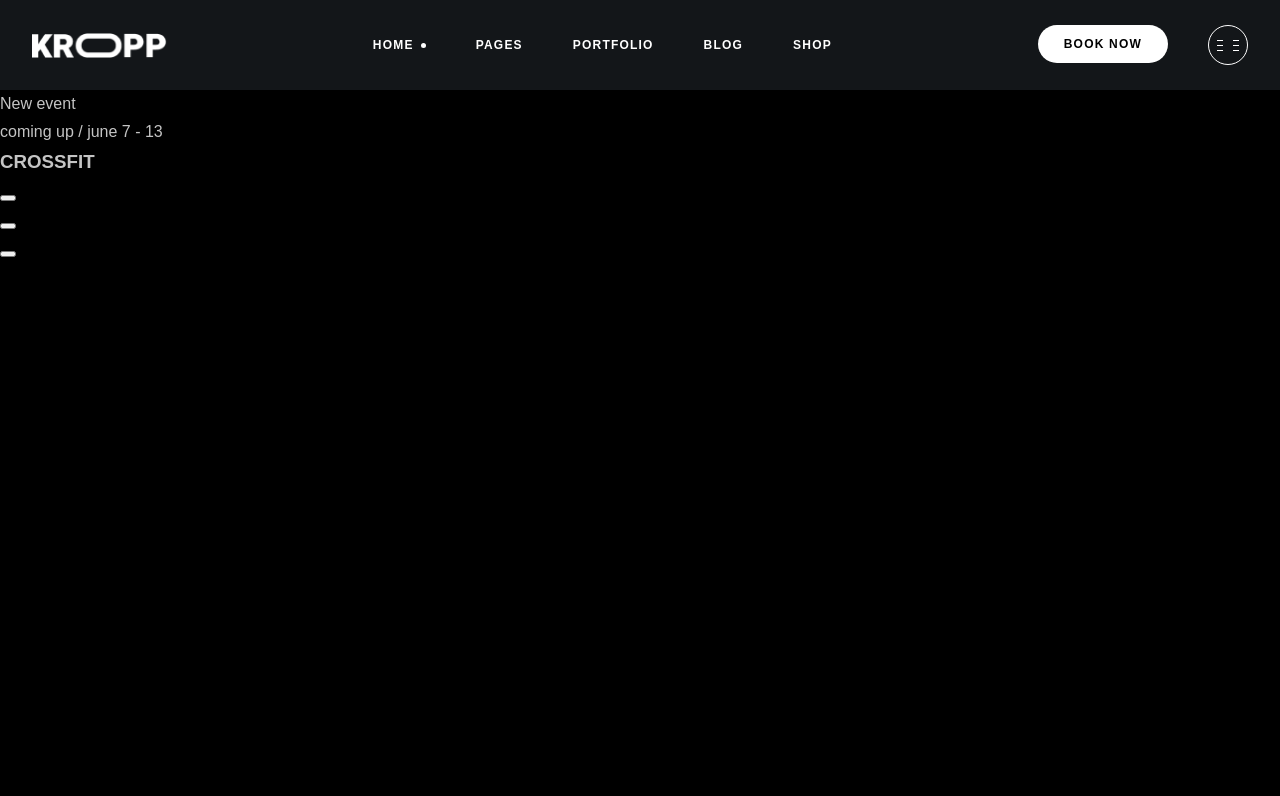
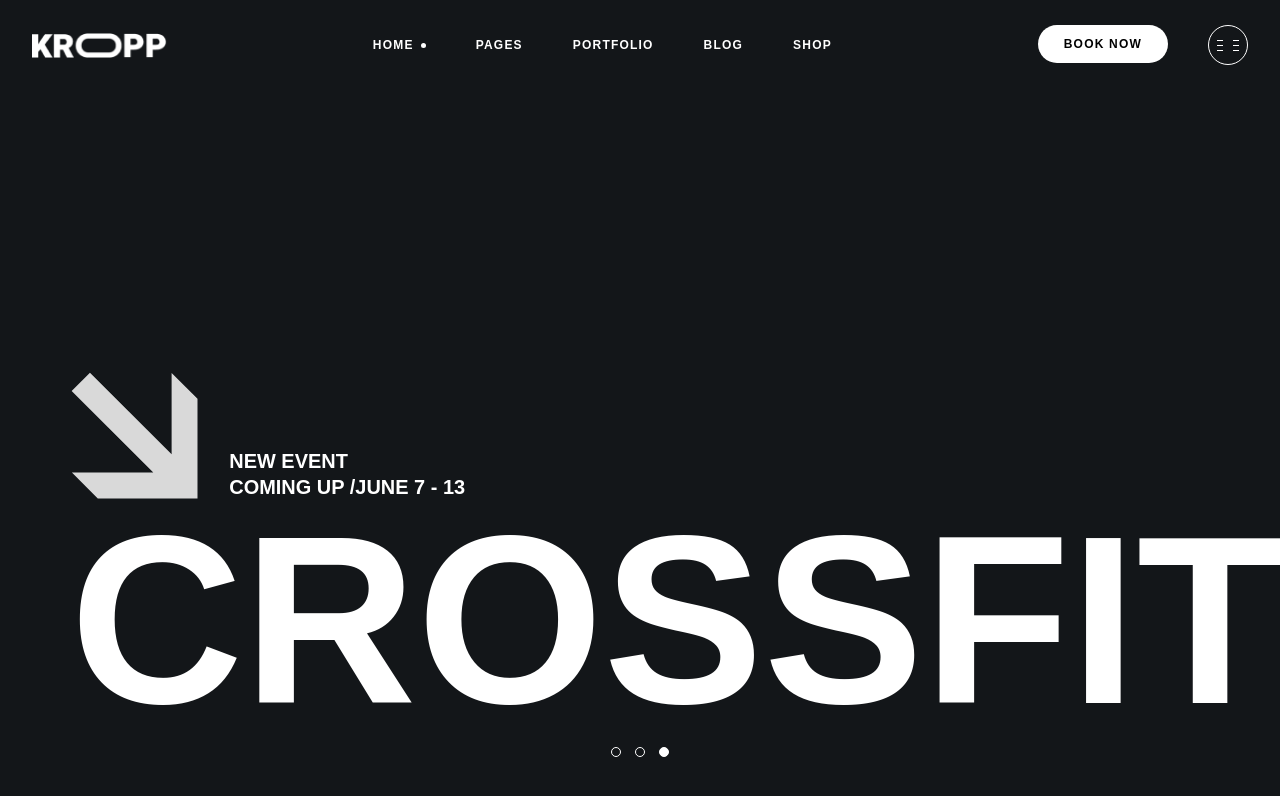
Before and after one commit to Tomikander/Sait_crossfit_fitnes, a plain HTML site: page index.html in a window 1280 px wide. Drawn offline with Linux system fonts and the light colour scheme; a web font is replaced by a local one.

Commit message:
fics sait ver3

```diff
--- a/index.html
+++ b/index.html
@@ -60,7 +60,7 @@
           <div class="banner-body">
             <div class="banner-info">
                 New event<br/>
-                    coming up / <time datetime="06-07">june 7</time> - <time datetime="06-13">13</time>
+                coming up / <time datetime="06-07">june 7</time>&nbsp;-&nbsp;<time datetime="06-13">13</time>
             </div>
                 <h3 class="banner-title">Crossfit</h3>
             </div>
--- a/styles.css
+++ b/styles.css
@@ -194,6 +194,7 @@
   --container-padding-x: 15px;
 
   --transition-duration: 0.2s;
+  --header-height: 90px;
 }
 
 body {
@@ -273,6 +274,7 @@ h1, h2, h3, h4, h5, h6 {
   justify-content: space-between;
   align-items: center;
   column-gap: 20px;
+  min-height: var(--header-height);
 	padding-inline: 32px;
   background-color: var(--color-dark-alternate);
 }
@@ -291,7 +293,7 @@ h1, h2, h3, h4, h5, h6 {
 	display:inline-flex;
 	align-items: center;
   column-gap: 7px;
-		height: 90px;
+	height: var(--header-height);
   text-decoration: none;
 	text-transform: uppercase;
 	font-weight: 700;
@@ -338,14 +340,87 @@ h1, h2, h3, h4, h5, h6 {
 	box-shadow: 16px 0 0 currentColor;
 }
 
+.banner {
+  display: flex;
+  flex-direction: column;
+  justify-content: end;
+  min-height: calc(100vh - var(--header-height));
+  padding: 36px 70px;
+  color: var(--color-light);
+  background-color: var(--color-dark-alternate);
+}
+
+.banner-body {
+  text-transform: uppercase;
+}
+
+.banner-info {
+  display: flex;
+  align-items: end;
+  font-size: clamp(16px, 1.56vw, 30px);
+  line-height: 1.27;
+  font-weight: 700;
+}
+
+.banner-info::before {
+  content: "";
+  width: clamp(60px, 10.1vw, 194px);
+  aspect-ratio: 1;
+  margin-right: 30px;
+  background: url('./icons/strelka.svg') center/contain no-repeat;
+}
+
+.banner-title {
+  font-size: min(18.75vw, 360px);
+  line-height: 1;
+}
+
+.banner-pagination-list {
+  display: flex;
+  justify-content: center;
+}
+
+.banner-pagination-item {
+  display: flex;
+}
+
+.banner-pagination-button {
+  display: inline-flex;
+  justify-content: center;
+  align-items: center;
+  padding: 7px;
+  background-color: transparent;
+  border: none;
+}
+
+.banner-pagination-button::after {
+  content: "";
+  width: 10px;
+  aspect-ratio: 1;
+  border: var(--border);
+  border-radius: 50%;
+  transition-duration: var(--transition-duration);
+}
+
+.banner-pagination-button.is-current::after {
+  background-color: var(--color-light);
+}
+
+.banner-pagination-button:not(is-current):hover::after {
+  border-color: var(--color-light-gray);
+}
+
 @media (max-width: 1024px) {
 .header {
 	flex-wrap: wrap;
 	row-gap: 10px;
 	padding-top: 20px;
+ }
+
+.header,
+.banner {
   padding-inline: 15px;
  }
-
 .header-menu {
 	order: 1;
 	flex-basis: 100%;
@@ -353,6 +428,10 @@ h1, h2, h3, h4, h5, h6 {
 
 .header-menu-link {
 	height: 50px;
+ }
+
+.banner {
+  row-gap: 10px;
  }
 }
 
@@ -376,4 +455,12 @@ h1, h2, h3, h4, h5, h6 {
 .header-actions {
 	column-gap: 15px;
  }
+
+.banner-info {
+  margin-bottom: 5px;
  }
+
+.banner-info::before {
+  margin-right: 10px;
+ }
+}
```
Lines whose indentation alone changed are shown as unchanged.
